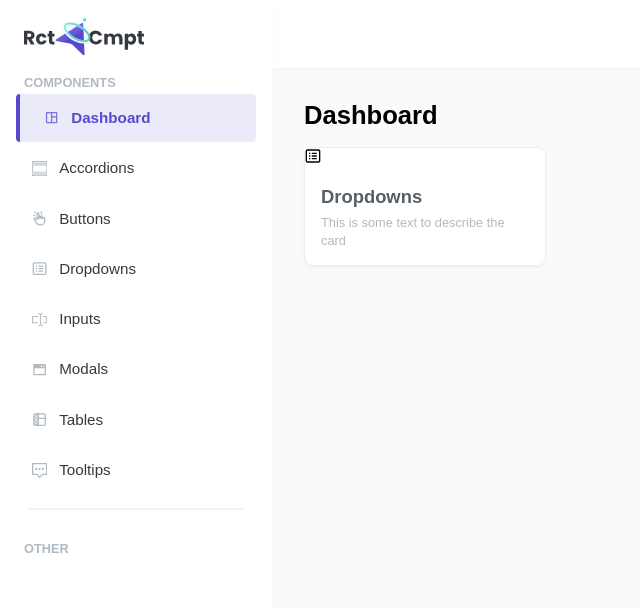
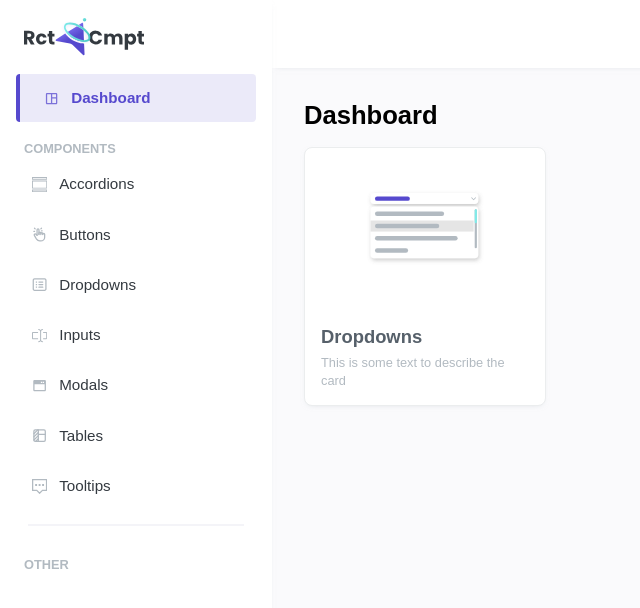
Before and after one commit to Rusvelt2000/Components, a React (Create React App) app: page / in a window 1280 px wide. Shown: the top 608 px of the page, without its empty margins (0-640 px from the left). Built offline with nearby package versions, Linux system fonts and the light colour scheme.

Commit message:
animation for homepage cards

```diff
--- a/src/Components/CardButtonLink.js
+++ b/src/Components/CardButtonLink.js
@@ -12,7 +12,9 @@ function CardButtonLink({ to, title, caption, image }) {
   };
   return (
     <div className="cardBtnLink" onClick={handleClick}>
-      {image}
+      <div className="thumb-container">
+        <img src={image} alt={title} />
+      </div>
       <div className="caption">
         <h4>{title}</h4>
         <small>{caption}</small>
--- a/src/Components/Input.js
+++ b/src/Components/Input.js
@@ -26,7 +26,7 @@ function Input({
           placeholder={placeholder}
         />
         {errorText ? (
-          <small className="Input-error">{errorText}</small>
+          <small className="Input-error error-shake">{errorText}</small>
         ) : helperText ? (
           <small className="Input-helper">{helperText}</small>
         ) : null}
--- a/src/Components/Sidebar.js
+++ b/src/Components/Sidebar.js
@@ -13,10 +13,10 @@ function Sidebar() {
   return (
     <div className="Sidebar">
       <img className="logo" src={logo} alt="RctCompt Logo" />
-      <h4>Components</h4>
       <SidebarLink icon={<MdOutlineSpaceDashboard />} to="/">
         Dashboard
       </SidebarLink>
+      <h4>Components</h4>
       <SidebarLink icon={<TfiLayoutAccordionSeparated />} to="/accordion">
         Accordions
       </SidebarLink>
--- a/src/Components/animations.scss
+++ b/src/Components/animations.scss
@@ -46,3 +46,28 @@
 .expandAccordion {
   animation: expandAccordion 0.2s $quick;
 }
+
+@keyframes errorShake {
+  0% {
+    transform: translateX(0);
+  }
+  20% {
+    transform: translateX(1px);
+  }
+  40% {
+    transform: translateX(-1px);
+  }
+  60% {
+    transform: translateX(1px);
+  }
+  80% {
+    transform: translateX(-1px);
+  }
+  100% {
+    transform: none;
+  }
+}
+
+.error-shake{
+  animation: errorShake .4s $bouncy ;
+}
--- a/src/Components/components.scss
+++ b/src/Components/components.scss
@@ -42,7 +42,7 @@
   .logo {
     width: fit-content;
     max-height: 40px;
-    padding-left: $half-spacing;
+    padding: 0 0 $default-spacing  $half-spacing ;
   }
 
   .SidebarLink {
@@ -262,7 +262,42 @@
   max-width: 240px;
   cursor: pointer;
   &:hover {
-    background-color: lighten($primary, 40);
+    .caption h4 {
+        color: $primary;
+    }
+    img {
+        transform: scale(1.1);
+
+    }
+    .thumb-container::after {
+        width: 143%;
+        height: 160%;
+        transition: all .1s $quick;
+    }
+  }
+  .thumb-container {
+      width: 100%;
+      height: 160px;
+      overflow: hidden;
+      display: flex;
+      justify-content: center;
+      align-items: center;
+      position: relative;
+      &:after {
+        content: "";
+        position: absolute;
+        width: 0px;
+        height: 0px;
+        border-radius: 50%;
+        background-color: lighten($primary, 40);
+
+      }
+      img {
+        width: 120px;
+        height: auto;
+        z-index: 1;
+        transition: all 0.4s $bouncy;
+    }
   }
   .caption {
     padding: $default-spacing;
@@ -399,6 +434,7 @@
     }
     .Input-error {
       color: $alert;
+
       &:focus {
         outline: .5px solid $alert;
       }
--- a/src/Pages/HomePage.js
+++ b/src/Pages/HomePage.js
@@ -1,6 +1,6 @@
 import Title from "../Components/Title";
 import CardButtonLink from "../Components/CardButtonLink";
-import { CgList } from "react-icons/cg";
+import DropdownThumb from "../Assets/Thumbs/Dropdowns.svg";
 // import { TbTableColumn } from "react-icons/tb";
 // import { BiSolidWindowAlt } from "react-icons/bi";
 // import { TfiLayoutAccordionSeparated } from "react-icons/tfi";
@@ -18,7 +18,7 @@ function HomePage() {
           to="/dropdown"
           title={"Dropdowns"}
           caption={"This is some text to describe the card"}
-          image={<CgList />}
+          image={DropdownThumb}
         />
       </div>
     </div>
```
Also changed, not shown: src/Assets/Thumbs/Dropdowns.svg (added).
